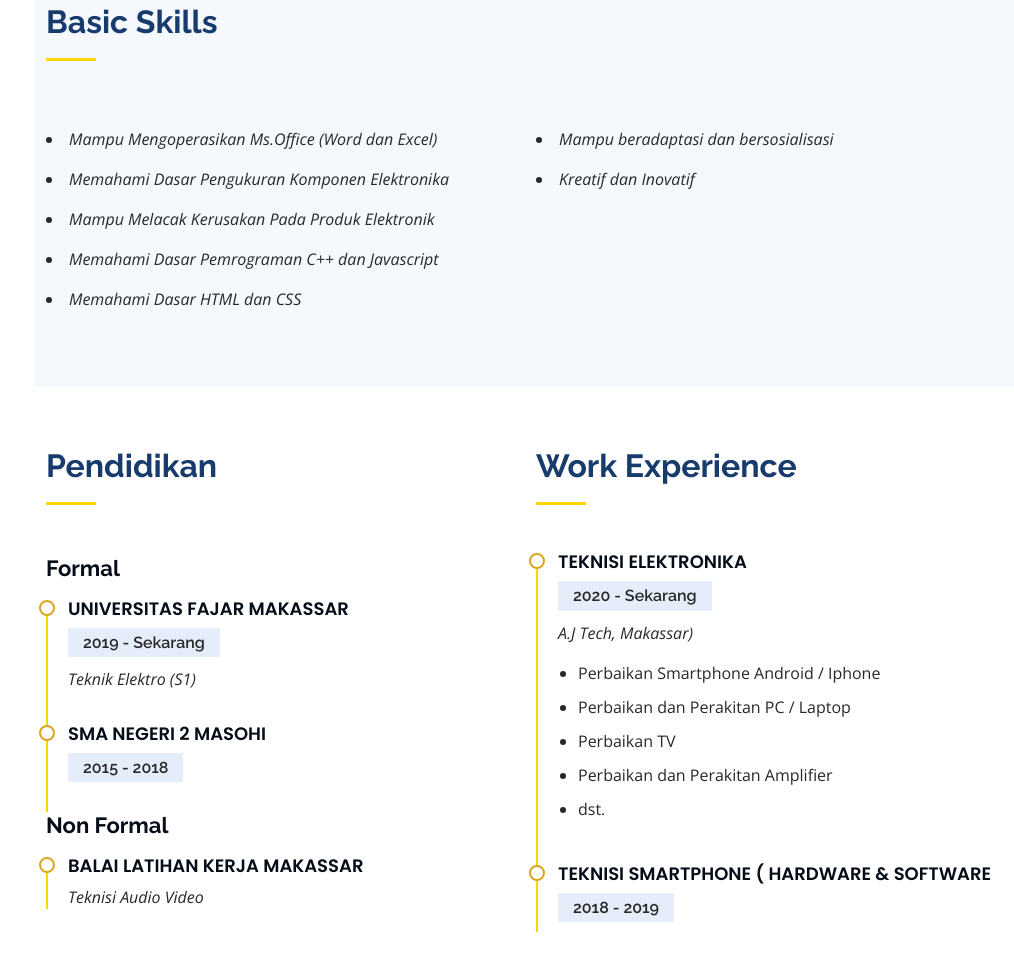
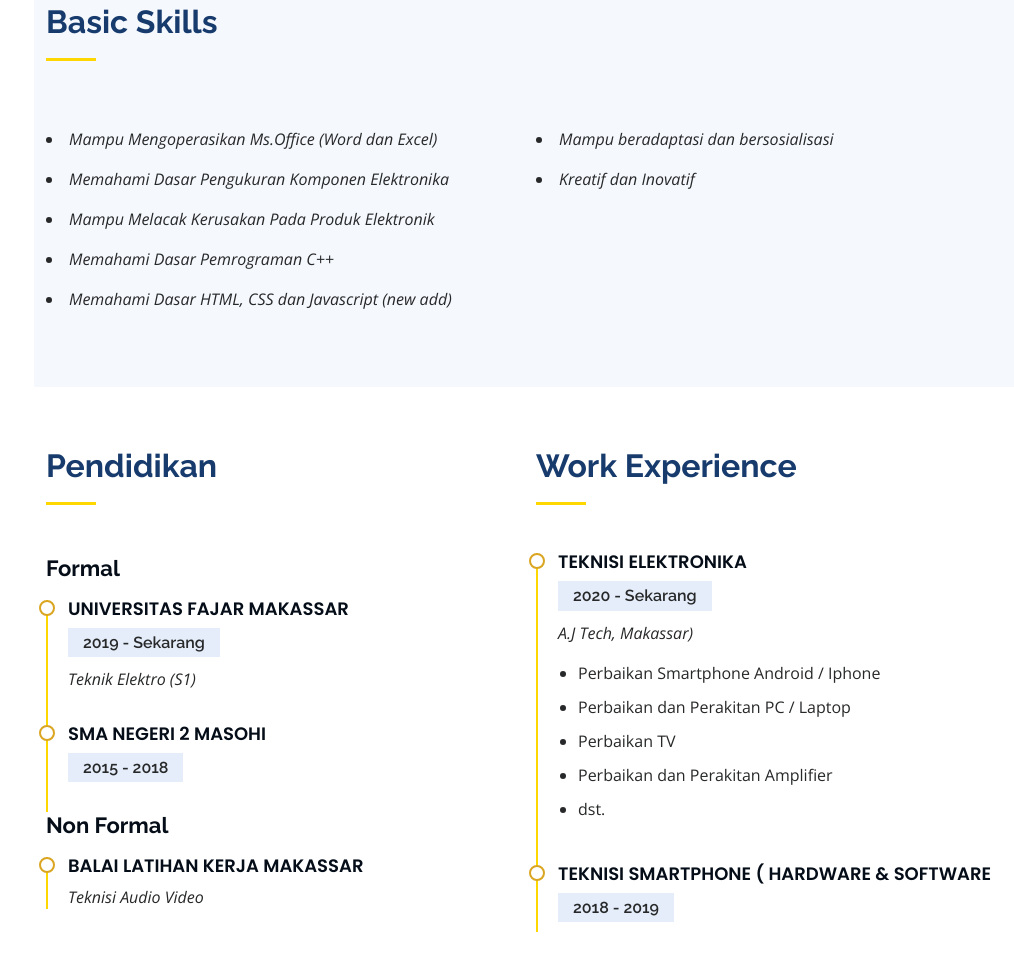
Before and after one commit to aljihathz/aljihathz.github.io, a plain HTML site: page index.html in a window 1280 px wide. Shown: the part 1660-2620 px from the top of the page, without its empty margins (266-1280 px from the left). Drawn offline with nearby package versions, Linux system fonts and the light colour scheme.

Commit message:
Update index.html

```diff
--- a/index.html
+++ b/index.html
@@ -167,10 +167,10 @@
                 <li>Mampu Melacak Kerusakan Pada Produk Elektronik </li>
               </em></p>
             <p><em>
-                <li>Memahami Dasar Pemrograman C++ dan Javascript </li>
+                <li>Memahami Dasar Pemrograman C++ </li>
               </em></p>
             <p><em>
-                <li>Memahami Dasar HTML dan CSS </li>
+                <li>Memahami Dasar HTML, CSS dan Javascript (new add)  </li>
               </em></p>
 
 
```
